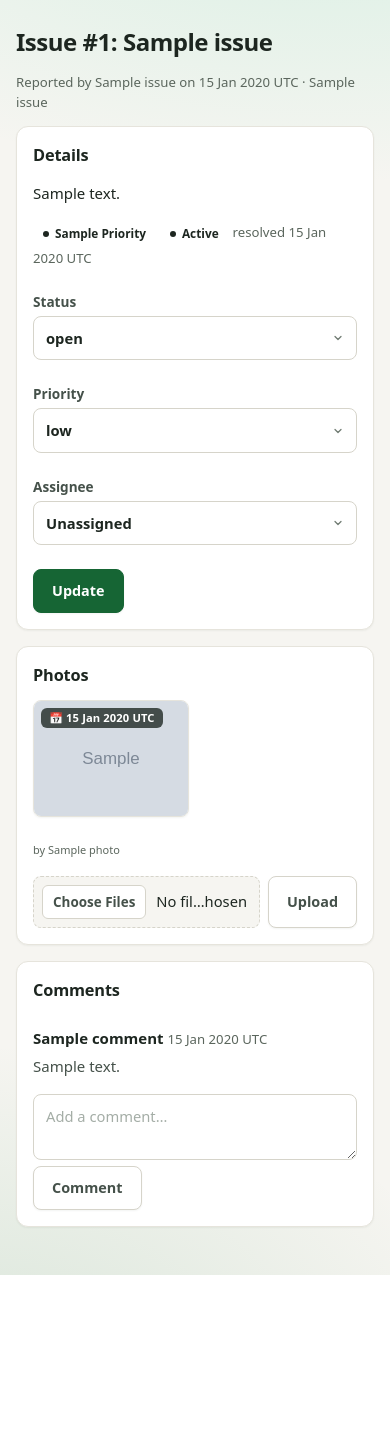
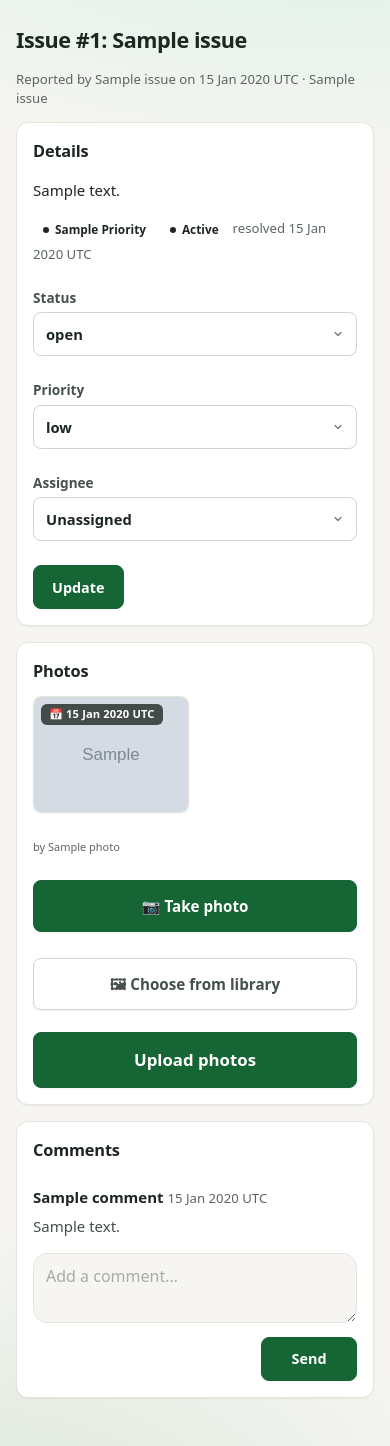
Before and after one commit to matthewhe22/GardeningMgt, a Node project: template views/issues/show.ejs in a window 390 px wide. Before the commit the page ends 1275 px from the top, so only its background shows below. Run offline with Node 20 templates, Linux system fonts and the light colour scheme; the template is opened without the code that fills it: most values are stand-ins (such as "Sample title", 1, 10 or a date in 2020); grey boxes marked "Sample" are stand-in pictures.

Commit message:
Redesign mobile experience as a native-style field app
Optimize the phone experience for gardeners, supervisors and admins so the
app auto-presents as a mobile app and the core field workflow — start/
complete a job, upload photos, add comments — is fast and one-thumb easy.

- header: add iOS/Android PWA meta tags (apple-mobile-web-app-capable,
  status-bar style, apple-touch-icon, mobile-web-app-capable) so it launches
  full-screen and feels installed; lock zoom for app-like behaviour.
- manifest: add id/scope/orientation, categories and app shortcuts
  (Jobs, Routes, Issues) for the home-screen launcher.
- job page: thumb-reachable sticky primary action bar on phones for Start /
  Complete job, camera-first photo capture ("Take photo" / "Choose from
  library") with live selection feedback, and an app-style comment composer.
- issues page: same camera-first photo capture and comment composer.
- css: mobile-app polish layer — large tap targets, sticky CTA above the tab
  bar, app-like job-list rows with chevrons, no tap-highlight flash, no
  accidental selection on controls, reduced-motion support.
- app.js: photo-picker feedback that confirms the selection and enables the
  upload button.

https://claude.ai/code/session_019iVqLgyPdwxVbxV3NFBd7m

```diff
--- a/public/css/style.css
+++ b/public/css/style.css
@@ -984,3 +984,121 @@ body.anon {
 /* Bump default button/control min height to 44px for touch. */
 .btn, select, input[type="date"], input[type="text"], input[type="email"], input[type="password"], input[type="number"] { min-height: 44px; }
 .btn { display: inline-flex; align-items: center; justify-content: center; }
+
+/* ==========================================================================
+   Mobile-app experience (phones, iOS + Android)
+   A native-feeling layer: large tap targets, a thumb-reachable primary
+   action bar for starting/completing jobs, camera-first photo capture, and
+   an app-like comment composer. Layered on top of the responsive shell.
+   ========================================================================== */
+
+/* Camera-first photo capture: big side-by-side buttons that open the camera
+   or photo library. Works the same on desktop and mobile. */
+.photo-pick { cursor: pointer; }
+.photo-pick input[type="file"] { display: none; }
+
+.photo-actions {
+  display: flex;
+  gap: 10px;
+  flex-wrap: wrap;
+  margin-bottom: 10px;
+}
+.photo-actions .photo-pick { flex: 1 1 160px; min-height: 48px; font-size: 0.95rem; }
+
+.upload-status {
+  margin: 4px 0 8px;
+  font-weight: 600;
+  color: var(--green-700);
+}
+
+.photo-upload .share-line { font-weight: 500; margin: 10px 0; }
+.photo-upload .btn-block { margin-top: 4px; }
+
+/* App-like comment composer */
+.comment-form textarea {
+  border-radius: 14px;
+  background: var(--bg);
+  border-color: var(--border);
+}
+.comment-actions {
+  display: flex;
+  align-items: center;
+  gap: 10px;
+  margin-top: 8px;
+}
+.comment-actions .comment-send { margin-left: auto; }
+.comment-attach { background: var(--green-50); border-color: var(--green-100); color: var(--green-800); }
+
+/* Thumb-reachable sticky primary action on the job page (phones only).
+   On desktop these stay as normal in-card buttons. */
+.cta-spacer { display: none; }
+.cta-note { margin: 0 0 8px; }
+
+@media (max-width: 767px) {
+  .mobile-sticky-cta {
+    position: fixed;
+    left: 0;
+    right: 0;
+    bottom: calc(56px + env(safe-area-inset-bottom, 0px)); /* sit above the tab bar */
+    z-index: 35;
+    margin: 0;
+    padding: 12px 14px;
+    background: rgba(255, 255, 255, 0.97);
+    -webkit-backdrop-filter: blur(10px);
+    backdrop-filter: blur(10px);
+    border-top: 1px solid var(--border);
+    box-shadow: 0 -6px 20px rgba(20, 32, 24, 0.1);
+  }
+  .mobile-sticky-cta .btn-block {
+    margin: 0;
+    min-height: 54px;
+    font-size: 1.1rem;
+    border-radius: 14px;
+    box-shadow: 0 6px 16px rgba(20, 83, 45, 0.22);
+  }
+  .mobile-sticky-cta .btn-danger { box-shadow: 0 6px 16px rgba(192, 57, 43, 0.24); }
+  .mobile-sticky-cta .cta-note { font-size: 0.85rem; }
+  .mobile-sticky-cta .confirm-line { margin: 0 0 10px; font-size: 0.9rem; }
+
+  /* Reserve room so the fixed action bar never hides the last bit of content. */
+  .cta-spacer { display: block; height: 150px; }
+
+  /* Make the whole field workflow roomier and easier to tap on a phone. */
+  .photo-actions .photo-pick { min-height: 52px; }
+  .comment-form textarea { font-size: 1rem; min-height: 56px; }
+  .comment-send { min-width: 96px; }
+
+  /* App-style job list: clearer rows with a chevron affordance. */
+  .job-row { border-radius: 14px; padding: 16px; gap: 12px; position: relative; }
+  .job-row::after {
+    content: "";
+    width: 9px; height: 9px;
+    border-top: 2px solid var(--border-strong);
+    border-right: 2px solid var(--border-strong);
+    transform: rotate(45deg);
+    flex: none;
+    align-self: center;
+    margin-left: 2px;
+  }
+  .job-row-main strong { font-size: 1.05rem; }
+
+  /* Larger, friendlier headings and cards on small screens. */
+  h1 { font-size: 1.35rem; }
+  .timer-card .btn { min-width: 0; }
+}
+
+/* Native-app feel: no tap-highlight flash, no accidental text selection on
+   controls, and momentum scrolling. */
+a, button, .btn, .nav-item, .tab, .photo-pick, label.confirm-line {
+  -webkit-tap-highlight-color: transparent;
+}
+.btn, .nav-item, .tab, .photo-pick, .topbar-action, .route-no, .badge {
+  -webkit-user-select: none;
+  user-select: none;
+}
+body { overscroll-behavior-y: none; }
+
+/* Honour reduced-motion preferences. */
+@media (prefers-reduced-motion: reduce) {
+  * { transition: none !important; scroll-behavior: auto !important; }
+}
--- a/views/issues/show.ejs
+++ b/views/issues/show.ejs
@@ -50,9 +50,19 @@
         </figure>
       <% }) %>
     </div>
-    <form method="post" action="/issues/<%= issue.id %>/photos" enctype="multipart/form-data" class="add-row">
-      <input type="file" name="photos" accept="image/*" multiple required>
-      <button class="btn">Upload</button>
+    <form method="post" action="/issues/<%= issue.id %>/photos" enctype="multipart/form-data" class="photo-upload" data-upload>
+      <div class="photo-actions">
+        <label class="btn btn-primary photo-pick" data-camera>
+          📷 Take photo
+          <input type="file" name="photos" accept="image/*" capture="environment" multiple hidden>
+        </label>
+        <label class="btn photo-pick" data-library>
+          🖼 Choose from library
+          <input type="file" name="photos" accept="image/*" multiple hidden>
+        </label>
+      </div>
+      <p class="upload-status muted" data-upload-status hidden></p>
+      <button class="btn btn-primary btn-block" type="submit" data-upload-submit disabled>Upload photos</button>
     </form>
   </section>
 
@@ -62,9 +72,11 @@
       <div class="comment"><strong><%= c.author_name %></strong> <span class="muted"><%= c.created_at %> UTC</span>
         <p><%= c.body %></p></div>
     <% }) %>
-    <form method="post" action="/issues/<%= issue.id %>/comments">
+    <form method="post" action="/issues/<%= issue.id %>/comments" class="comment-form">
       <textarea name="body" rows="2" placeholder="Add a comment…" required></textarea>
-      <button class="btn">Comment</button>
+      <div class="comment-actions">
+        <button class="btn btn-primary comment-send" type="submit">Send</button>
+      </div>
     </form>
   </section>
 </div>
--- a/views/partials/header.ejs
+++ b/views/partials/header.ejs
@@ -2,11 +2,18 @@
 <html lang="en">
 <head>
   <meta charset="utf-8">
-  <meta name="viewport" content="width=device-width, initial-scale=1, viewport-fit=cover">
+  <meta name="viewport" content="width=device-width, initial-scale=1, maximum-scale=1, viewport-fit=cover">
   <title><%= title %> · GardeningMgt</title>
   <link rel="stylesheet" href="/css/style.css">
   <link rel="manifest" href="/manifest.json">
   <meta name="theme-color" content="#0f3424">
+  <!-- Make it behave like an installed mobile app on iOS & Android -->
+  <meta name="mobile-web-app-capable" content="yes">
+  <meta name="apple-mobile-web-app-capable" content="yes">
+  <meta name="apple-mobile-web-app-status-bar-style" content="black-translucent">
+  <meta name="apple-mobile-web-app-title" content="GardeningMgt">
+  <meta name="format-detection" content="telephone=no">
+  <link rel="apple-touch-icon" href="/icon.svg">
   <% if (locals.csrfToken) { %><meta name="csrf-token" content="<%= csrfToken %>"><% } %>
 </head>
 <body class="<%= locals.user ? 'authed' : 'anon' %>">
```
Also changed, not shown: views/visits/show.ejs (+35 -19 lines), public/js/app.js, public/manifest.json.
